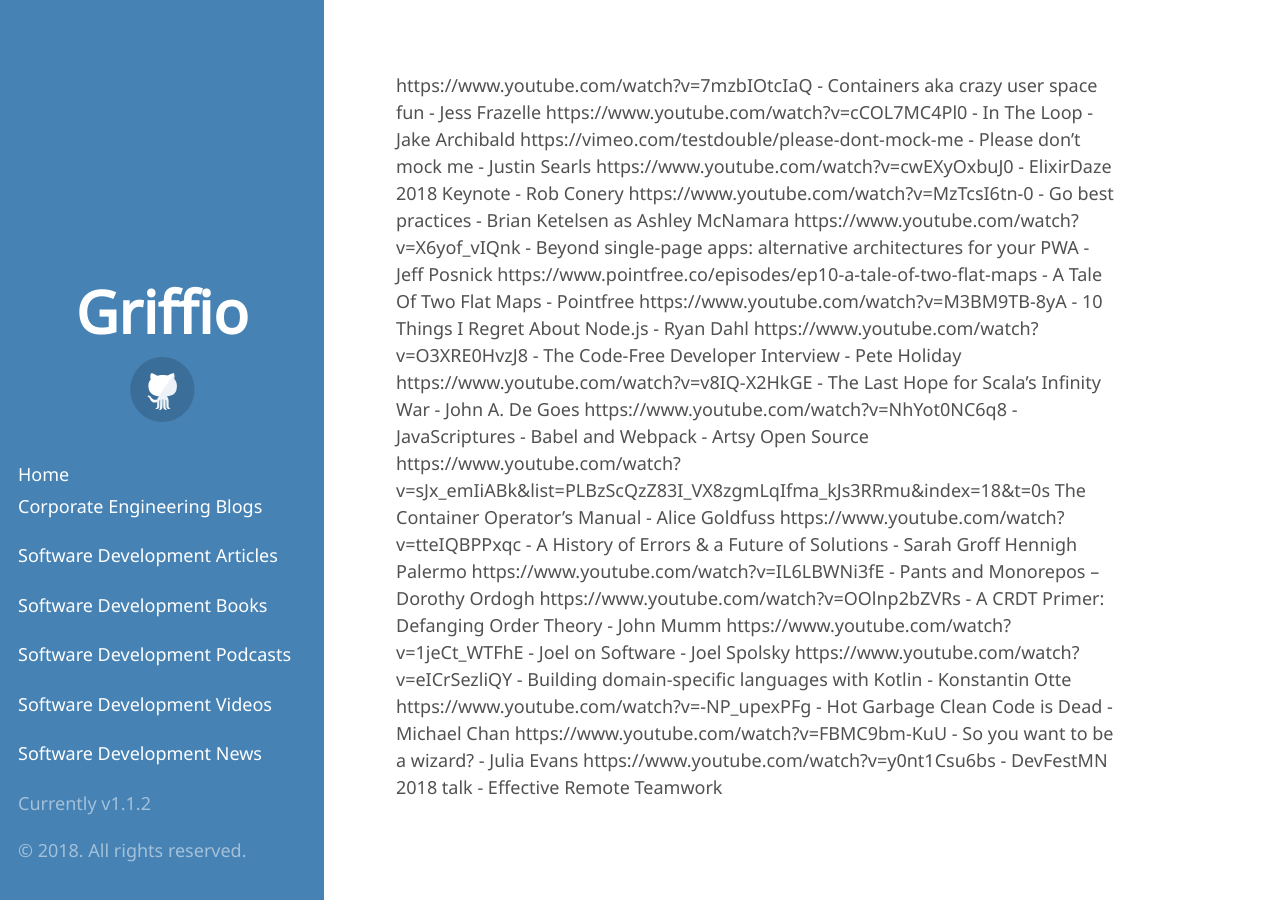
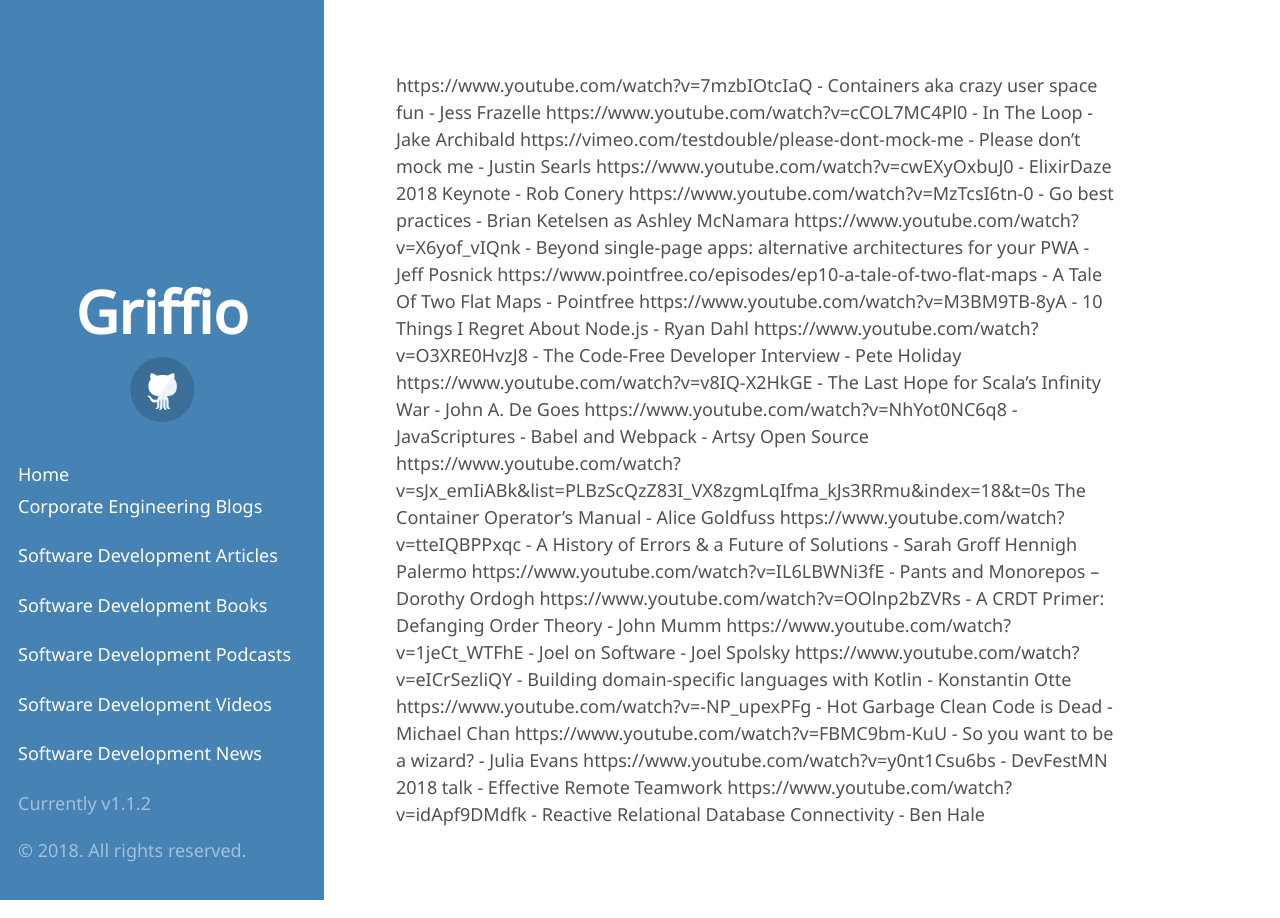
Before and after one commit to griffio/griffio.github.io, a Jekyll site: the page built from tech_talks_highlighted_2018.md, in a window 1280 px wide. Built offline with Jekyll 4.4.1, drawn with Linux system fonts in a browser that asks for light colours; some web fonts are replaced; our own code applies the rules of GitHub Pages for plain Markdown files.

Commit message:
Reactive Relational Database Connectivity

```diff
--- a/tech_talks_highlighted_2018.md
+++ b/tech_talks_highlighted_2018.md
@@ -18,3 +18,4 @@
 https://www.youtube.com/watch?v=-NP_upexPFg - Hot Garbage Clean Code is Dead - Michael Chan
 https://www.youtube.com/watch?v=FBMC9bm-KuU - So you want to be a wizard? - Julia Evans
 https://www.youtube.com/watch?v=y0nt1Csu6bs - DevFestMN 2018 talk - Effective Remote Teamwork
+https://www.youtube.com/watch?v=idApf9DMdfk - Reactive Relational Database Connectivity - Ben Hale
```
